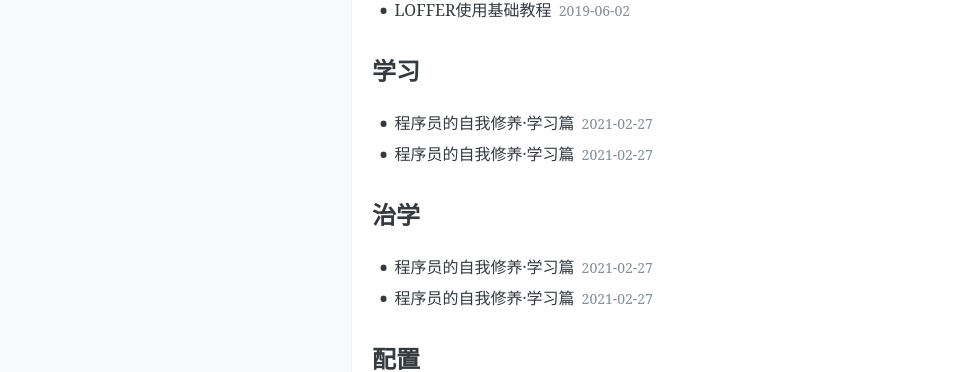
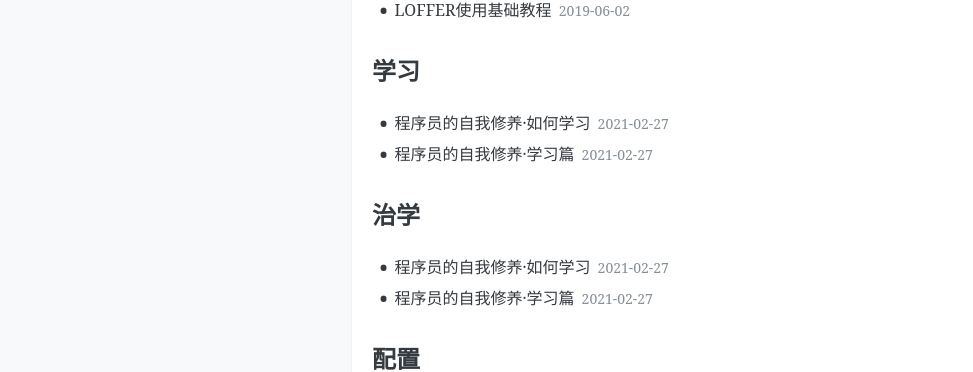
Before and after one commit to qqfly1to19/blog, a Jekyll site: the page built from tags/index.html, in a window 1280 px wide and 1316 px high. Shown: the part 548-920 px from the top of the window, without its empty margins (32-1005 px from the left). Built offline with Jekyll 4.4.1, drawn with Linux system fonts in a browser that asks for light colours; comment, search, counter and statistics services are not loaded.

Commit message:
Update 2021-03-01-coder-self-improvent-how-to-learn.md

```diff
--- a/_posts/2021-03-01-coder-self-improvent-how-to-learn.md
+++ b/_posts/2021-03-01-coder-self-improvent-how-to-learn.md
@@ -1,6 +1,6 @@
 ---
 layout: post
-title: 程序员的自我修养·学习篇
+title: 程序员的自我修养·如何学习
 date: 2021-02-27
 author: 乌卡
 tags: [学习, 治学]
```
